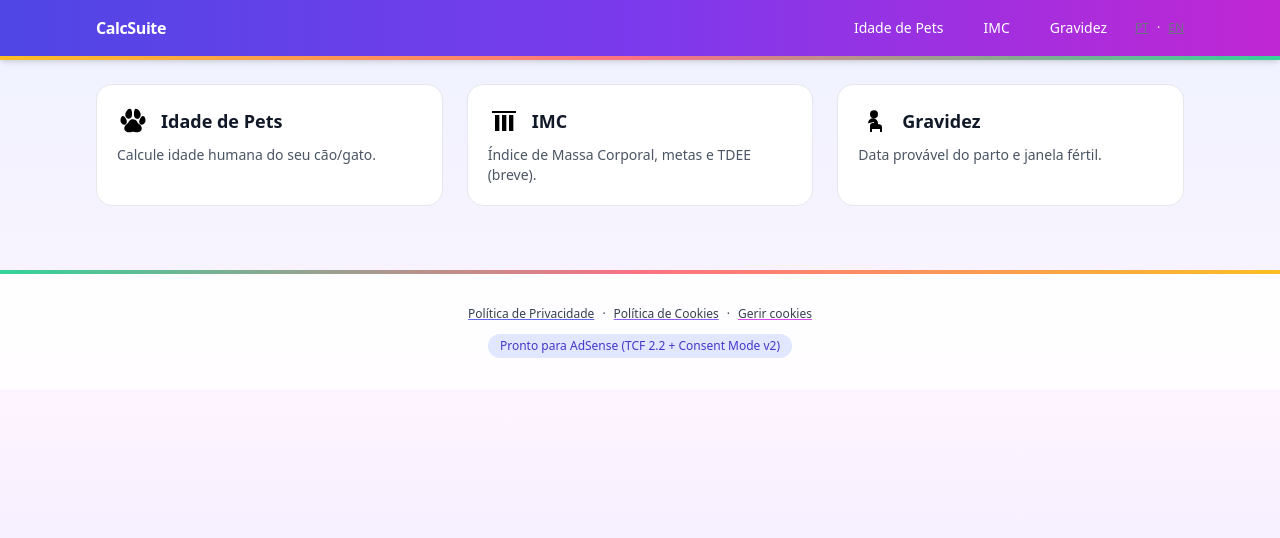
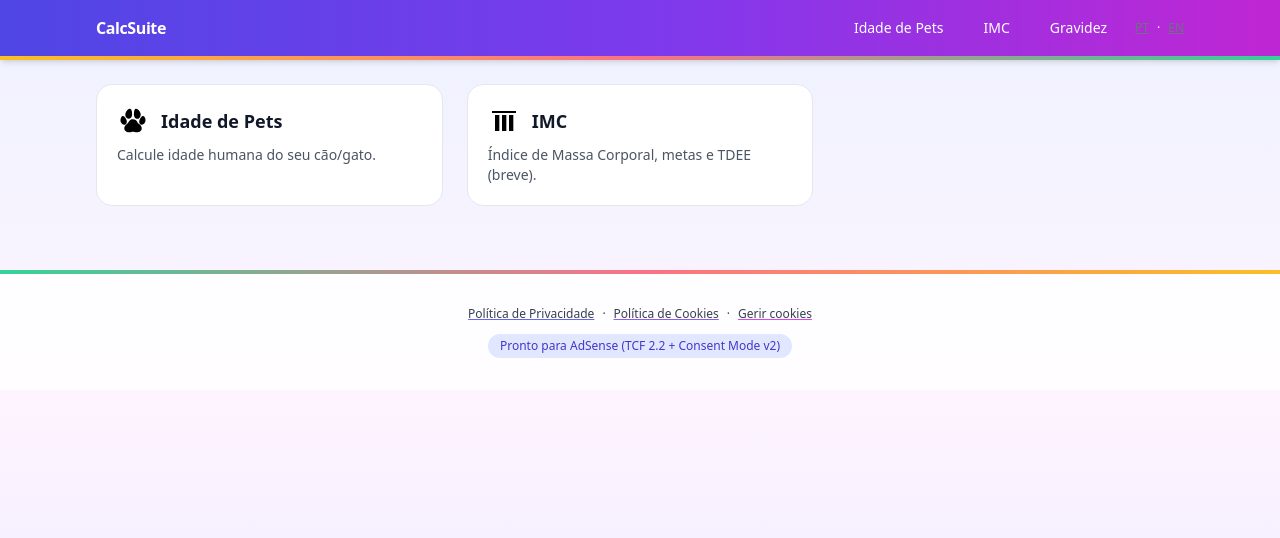
Before and after one commit to jfvitor/calc-suite, a Next.js app: page / in a window 1280 px wide. Shown: the top 538 px of the page. Built offline with nearby package versions, Linux system fonts and the light colour scheme; no server answers.

Commit message:
Remove pregnancy ref from Home component

```diff
--- a/app/page.tsx
+++ b/app/page.tsx
@@ -1,8 +1,7 @@
 export default function Home() {
   const cards = [
     { href: '/pt/idade-pets', title: 'Idade de Pets', desc: 'Calcule idade humana do seu cão/gato.', icon: '/icons/paw.svg' },
-    { href: '/pt/imc', title: 'IMC', desc: 'Índice de Massa Corporal, metas e TDEE (breve).', icon: '/icons/bmi.svg' },
-    { href: '/pt/gravidez-ovulacao', title: 'Gravidez', desc: 'Data provável do parto e janela fértil.', icon: '/icons/pregnancy.svg' }
+    { href: '/pt/imc', title: 'IMC', desc: 'Índice de Massa Corporal, metas e TDEE (breve).', icon: '/icons/bmi.svg' }
   ];
   return (
     <div className="grid md:grid-cols-3 gap-4 md:gap-6">
```
